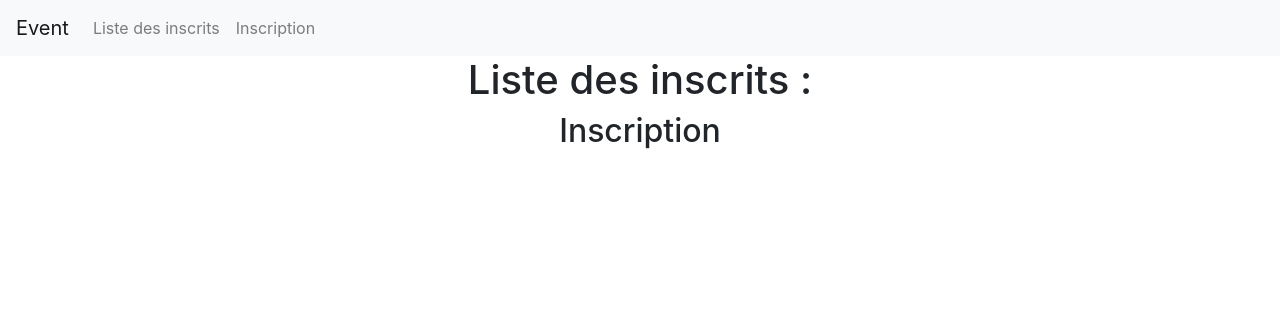
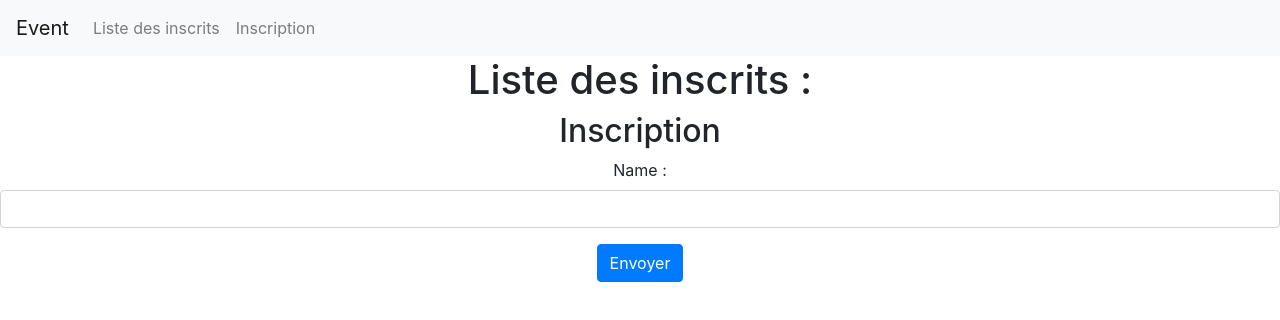
Before and after one commit to Seb6277/form_project, a React (Create React App) app in the folder client/: page / in a window 1280 px wide. Shown: the top 320 px of the page. Built offline with nearby package versions, Linux system fonts and the light colour scheme.

Commit message:
create form

```diff
--- a/client/src/components/registerComponent.js
+++ b/client/src/components/registerComponent.js
@@ -5,6 +5,15 @@ class RegisterComponent extends React.Component{
         return(
             <div>
                 <h2>Inscription</h2>
+                <form>
+                    <div className="form-group">
+                        <label className="form-label" for="name">Name :</label>
+                        <input className="form-control" id="name" type="text"></input>
+                    </div>
+                    <button className="btn btn-primary">
+                        Envoyer
+                    </button>
+                </form>
             </div>
         );
     }
```
